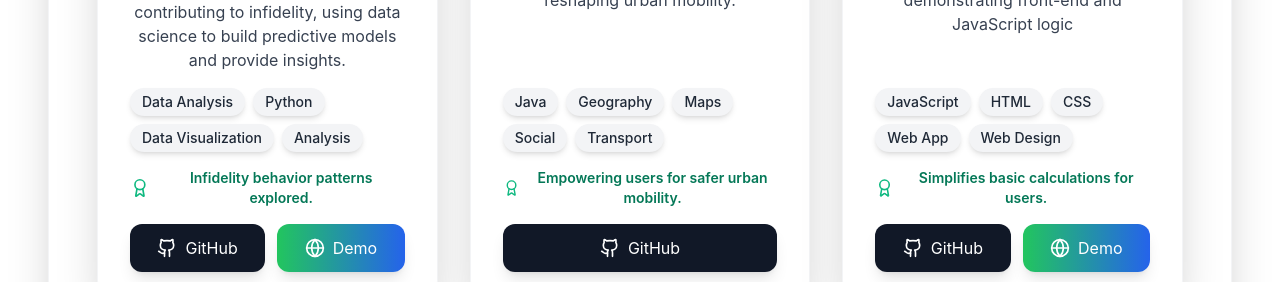
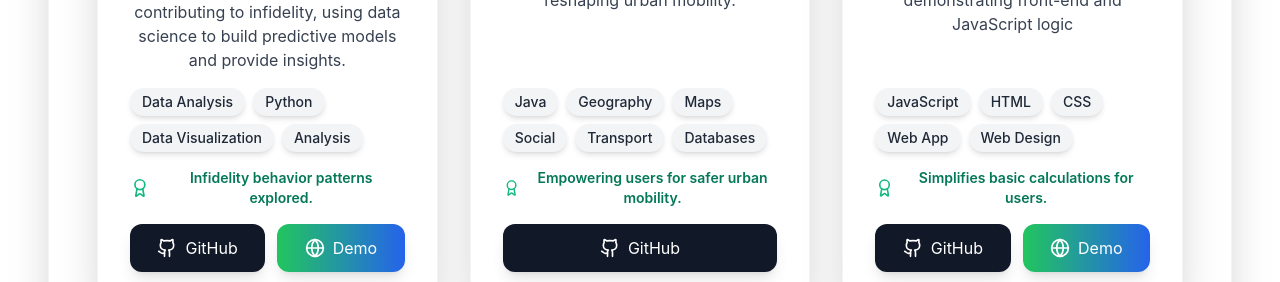
Before and after one commit to Nasor2/portfolio, a React (Vite) app: page / in a window 1280 px wide. Shown: the part 4060-4342 px from the top of the page. Built offline with nearby package versions, Linux system fonts and the light colour scheme.

Commit message:
Tag added on TransporMap

```diff
--- a/src/data/projects.js
+++ b/src/data/projects.js
@@ -75,7 +75,7 @@ export const PROJECTS = [
     title: "TransporMap",
     description:
       "Java app that lets users report real-time road hazards and obstructions, reshaping urban mobility.",
-    tags: ["Java", "Geography", "Maps", "Social", "Transport"],
+    tags: ["Java", "Geography", "Maps", "Social", "Transport", "Databases"],
     categories: [],
     image: TransporMap,
     githubLink: "https://github.com/jhanhrndz/transpormap",
```
